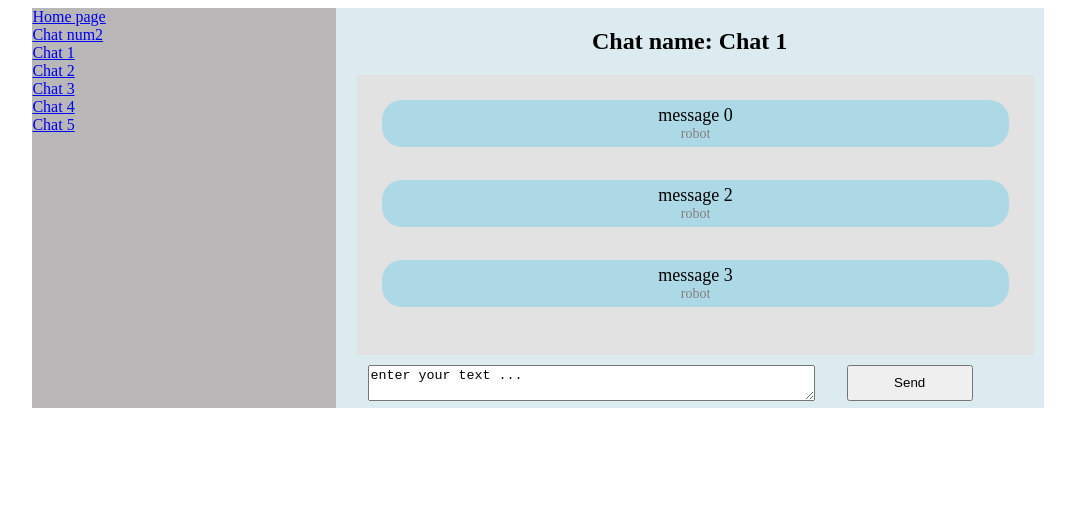
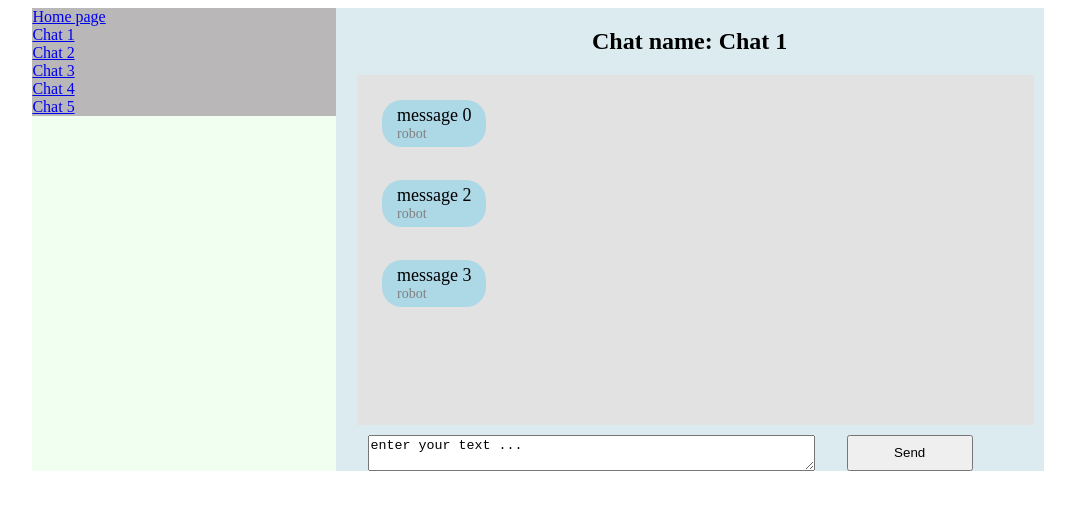
Before and after one commit to AlenaFedyaeva/ReactJs, a React app in the folder homework4/: page / in a window 1280 px wide. Shown: the top 510 px of the page, without its empty margins (102-1177 px from the left). Built offline with nearby package versions, Linux system fonts and the light colour scheme.

Commit message:
add msg from robot

```diff
--- a/homework4/src/components/App.jsx
+++ b/homework4/src/components/App.jsx
@@ -70,7 +70,6 @@ export default class App extends React.Component {
                     <div className='leftcol'>
                         <nav>
                             <div><Link to='/' key='home'>Home page </Link> </div>
-                            <div><Link to='/num2' key='kc1'> Chat num2 </Link></div>
                             <div><Link to='/chat/1' key='kc1'> Chat 1 </Link></div>
                             <div><Link to='/chat/2' key='kc2'> Chat 2 </Link></div>
                             <div><Link to='/chat/3' key='kc3'> Chat 3 </Link></div>
@@ -81,17 +80,8 @@ export default class App extends React.Component {
                     </div>
                     <div className='rightcol'>
                         <Router />
-                        {/* <Switch>
-                            <Route exact path="/" component={Messages} />
-                            <Route path="/chat/:chatId" render={obj => <Messages chatId={obj.match.params.chatId} />} />
-                            <Route path="/num2">
-                                <Messages chatId={2} />
-                            </Route>
-                        </Switch>
-                        <h2>under route from app</h2> */}
                     </div>
                 </div>
-                {/* <Layout /> */}
             </main > </BrowserRouter>
             // {/* </MuiThemeProvider> */ }
         );
--- a/homework4/src/components/MessageField.jsx
+++ b/homework4/src/components/MessageField.jsx
@@ -19,7 +19,7 @@ export default class MessageField extends React.Component {
     render() {
         const msg = this.props.messages;
         const listItems = msg.map(({ message, author }, id) =>
-            <div key={`div_${id}`} >
+            <div key={`div_${id}`} className={'msgdiv'}>
                 <Message message={message} author={author} key={`messageF_${id}_${Math.random()}`} />
                 <br key={`keyF_${id}`} />
             </div>
--- a/homework4/src/components/pages/Messages.jsx
+++ b/homework4/src/components/pages/Messages.jsx
@@ -5,6 +5,7 @@ import SendMessage from '../SendMessage';
 
 export default class Messages extends React.Component {
     state = {
+        timeout: null,
         messages: [
             { message: 'message 0', author: 'robot', id: 0 },
             { message: 'message 1', author: 'robot', id: 1 },
@@ -49,6 +50,10 @@ export default class Messages extends React.Component {
         chatId: 1,
         messages: []
     }
+    componentWillUnmount() {
+        clearTimeout(this.state.timeout);
+        this.setState({ timeout: null });
+    }
     send = objMsg => {
         const newMsgId = this.state.messages.length;
         this.setState({
@@ -58,8 +63,25 @@ export default class Messages extends React.Component {
         });
         const chats = { ...this.state.chats };
         chats[this.props.chatId].messages.push(newMsgId);
-        // debugger
+        debugger
         this.setState({ chats: { ...chats } });
+
+        const timeout = setTimeout(
+            () => {
+                const newId = this.state.messages.length;
+                this.setState({
+                    messages:
+                        [...this.state.messages,
+                        { message: 'I do not answer you. I am robot', author: 'robot', id: newId }]
+                });
+                const chats = { ...this.state.chats };
+                chats[this.props.chatId].messages.push(newId);
+                this.setState({ chats: { ...chats } });
+
+            },
+            3000
+        );
+        this.setState({ timeout });
 
     }
 
--- a/homework4/src/styles/App.css
+++ b/homework4/src/styles/App.css
@@ -20,19 +20,19 @@ main {
 .cont {
     /* height: 400px; */
     width: 100%;
-    background: rgb(216, 196, 17);
+    background: honeydew;
     display: flex;
 }
 
 .leftcol {
-    height: 400px;
+    height: 100%;
     width: 30%;
     background: rgb(185, 183, 183);
 }
 
 .rightcol {
     text-align: center;
-    height: 400px;
+    height: 100%;
     width: 70%;
     background: rgb(220, 235, 240);
 }
--- a/homework4/src/styles/MessageField.css
+++ b/homework4/src/styles/MessageField.css
@@ -2,9 +2,15 @@
     display: flex;
     flex-direction: column;
     background-color: #e2e2e2;
-    height: 50%;
     width: 90%;
     padding: 20px;
     margin-left: 3%;
-    overflow-y: scroll;
+    height: 310px;
+    overflow-x: hidden;
+    overflow-y: auto;
+    text-align: justify;
 }
+
+.msgdiv {
+    display: contents;
+}
--- a/homework4/src/styles/Messages.css
+++ b/homework4/src/styles/Messages.css
@@ -2,9 +2,9 @@
     display: flex;
     flex-direction: column;
     background-color: #b43b3b;
-    height: 50%;
+    height: 500px;
     width: 90%;
     padding: 20px;
     margin-left: 3%;
-    overflow-y: scroll;
+    /* overflow-y: scroll; */
 }
```
Also changed, not shown: homework4/src/components/Example.jsx (deleted, +0 -31 lines).
